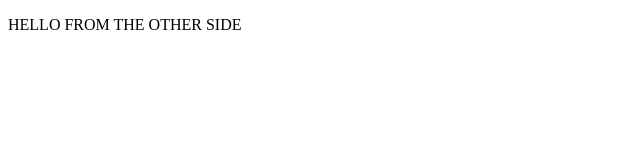
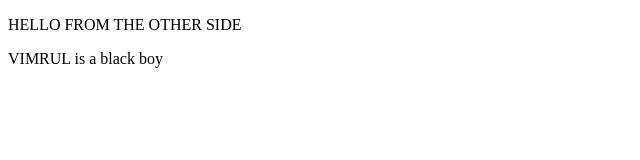
Before and after one commit to yeahea123/workshop1, a plain HTML site: page index.html in a window 1280 px wide. Shown: the whole page, without its empty margins (0-640 px from the left). Drawn offline with Linux system fonts and the light colour scheme.

Commit message:
Changed about vimrul

```diff
--- a/index.html
+++ b/index.html
@@ -8,5 +8,7 @@
 </head>
 <body>
   <p>HELLO FROM THE OTHER SIDE</p>
+  <p>VIMRUL is a black boy</p>
+
 </body>
 </html>
```
